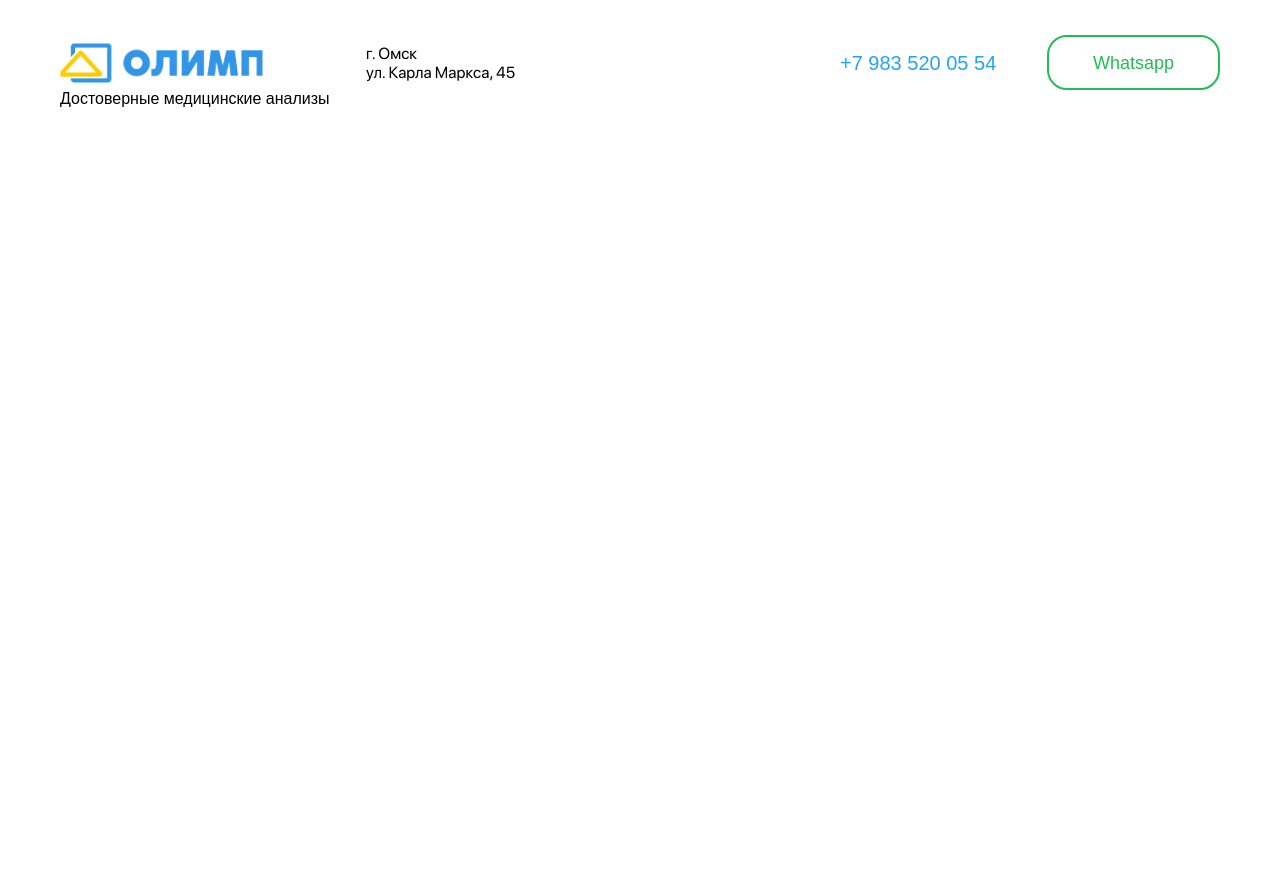
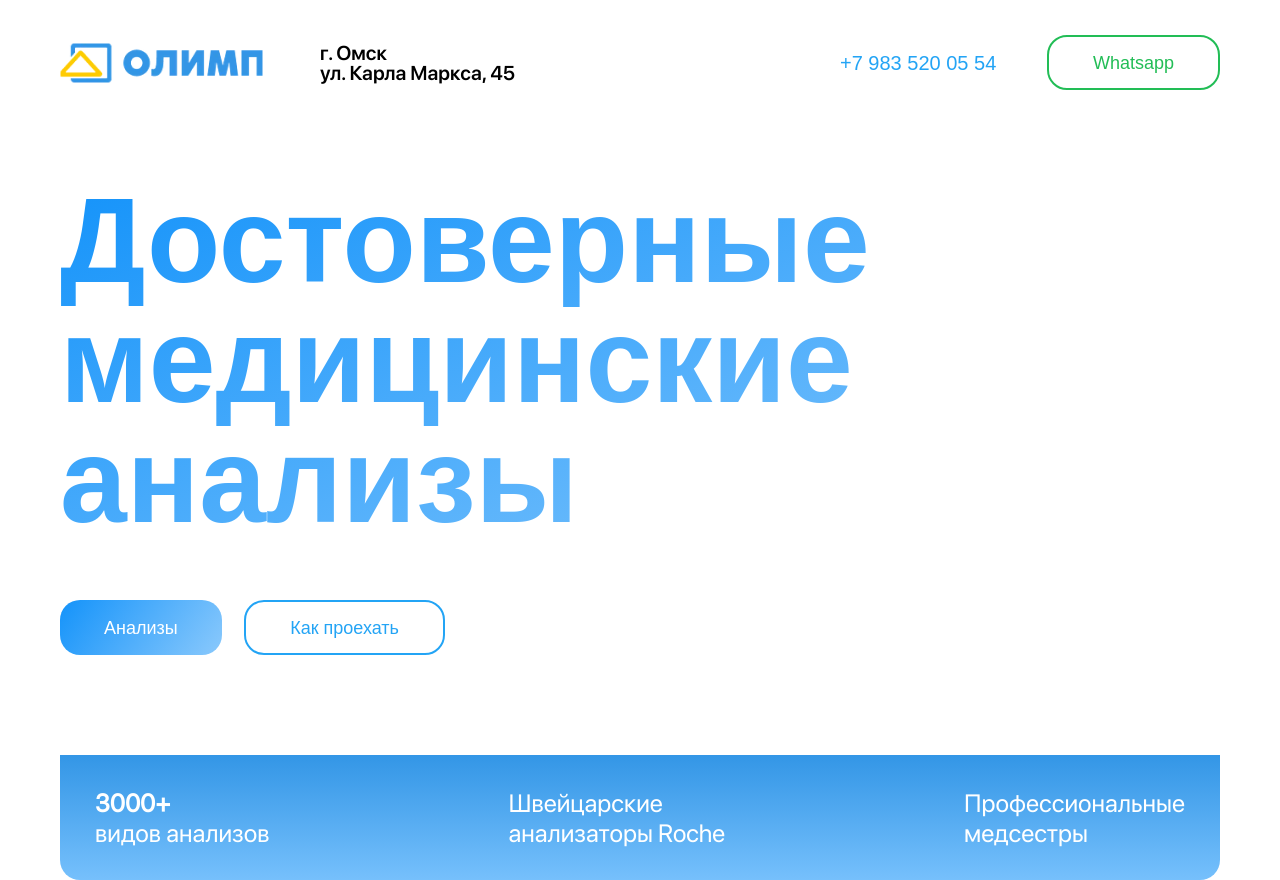
Before and after one commit to Alexx1088/olimp_frontend, a website built with Vite: page index.html in a window 1280 px wide. Before the commit the page ends 800 px from the top, so only its background shows below. Built offline with nearby package versions, Linux system fonts and the light colour scheme.

Commit message:
add div 'properties'

```diff
--- a/index.html
+++ b/index.html
@@ -13,7 +13,7 @@
       <div class="container flex space-between items-center">
         <div class="header__address">
           <img class="logo" src="/assets/img/logo.png" alt="КДЛ Олимп">
-            <p class="text_sf">
+            <p class="text_sf text">
               г. Омск<br>
               ул. Карла Маркса, 45
             </p>
@@ -24,9 +24,18 @@
         </div>
       </div>
     </header>
-    <section class="main">
-<div class="container">
-  <h1>Достоверные медицинские анализы</h1>
+    <section class="main section">
+<div class="container container-section">
+    <h1 class="text_gradient text_analyzes">Достоверные<br> медицинские<br> анализы</h1>
+  <div class="section__address flex space-between">
+    <a href="#" class="button button_fill_blue ">Анализы</a>
+    <a href="#" class="button button_blue" >Как проехать</a>
+  </div>
+  <div class="container flex space-between items-center text_sf_regular container_properties">
+  <p><b>3000+</b><br>видов анализов</p>
+    <p>Швейцарские<br>анализаторы Roche</p>
+    <p>Профессиональные<br>медсестры</p>
+  </div>
 
 </div>
     </section>
--- a/styles/_vars.scss
+++ b/styles/_vars.scss
@@ -1,3 +1,4 @@
 $color-black: #000000;
 $color-blue: #23a4f5;
 $color-green: #22bd56;
+$color-white: #FFFFFF;
--- a/styles/app.scss
+++ b/styles/app.scss
@@ -6,3 +6,4 @@
 @import "./components/header";
 @import "./components/text";
 @import "./components/button";
+@import "./components/section";
--- a/styles/components/button.scss
+++ b/styles/components/button.scss
@@ -13,3 +13,14 @@
   color: $color-green;
   border: 2px solid $color-green;
 }
+
+.button_blue {
+  color: $color-blue;
+  border: 2px solid $color-blue;
+}
+
+.button_fill_blue {
+  color: $color-white;
+  background: linear-gradient(126deg, #1493FA 0%, #8AC9FC 100%);
+  border-radius: 20px;
+}
--- a/styles/components/container.scss
+++ b/styles/components/container.scss
@@ -4,3 +4,15 @@
   margin: 0 auto;
   padding: 0 35px;
 }
+
+.container-section {
+   margin-top: 30px;
+}
+
+.container_properties {
+ background: linear-gradient(180deg, #3396E6 0%, #76C0FC 100%);
+border-radius: 0 0 20px 20px;
+  margin-top: 100px;
+  height: 125px;
+  color: $color-white;
+}
--- /dev/null
+++ b/styles/components/section.scss
@@ -0,0 +1,28 @@
+.section {
+  margin-top: 30px;
+  padding-top: 30px;
+}
+
+.section__address,
+.section__phone {
+
+}
+
+.section__address {
+  margin-top: 60px;
+  max-width: 385px;
+}
+
+.section_header {
+  width: 877px;
+}
+
+
+
+.header__phone {
+  max-width: 380px;
+}
+
+.header__phone-number {
+  color: $color-blue;
+}
--- a/styles/components/text.scss
+++ b/styles/components/text.scss
@@ -11,6 +11,11 @@
   font-family: "sf", sans-serif;
 }
 
+.text_sf_regular {
+  font-family: "sf_regular", sans-serif;
+  font-size: 25px;
+}
+
 .text_gradient {
   background: linear-gradient(158deg, #1493fa 0%, #8ac9fc 100%);
   -webkit-background-clip: text;
@@ -19,11 +24,26 @@
   text-fill-color: transparent;
 }
 
+.text_analyzes {
+  font-style: normal;
+  font-weight: 800;
+  font-size: 120px;
+  line-height: 120px;
+ }
+
+
 @font-face {
   font-family: "sf";
   font-style: normal;
   font-weight: 400;
   src: local("sf"),
-  url("/assets/fonts/SFProDisplay-Regular.woff2") format("woff2"),
-  url("/assets/fonts/SFProDisplay-Regular.woff") format("woff");
+  url("../../assets/fonts/SFProDisplay-Semibold.woff2") format("woff2")
 }
+
+@font-face {
+  font-family: "sf_regular";
+  font-style: normal;
+  font-weight: 400;
+  src: local("sf"),
+  url("../../assets/fonts/SFProDisplay-Regular.woff2") format("woff2")
+}
```
Also changed, not shown: assets/fonts/SFProDisplay-Medium.woff2 (added), assets/fonts/SFProDisplay-Semibold.woff2 (added), assets/img/test_tube.png (added).
